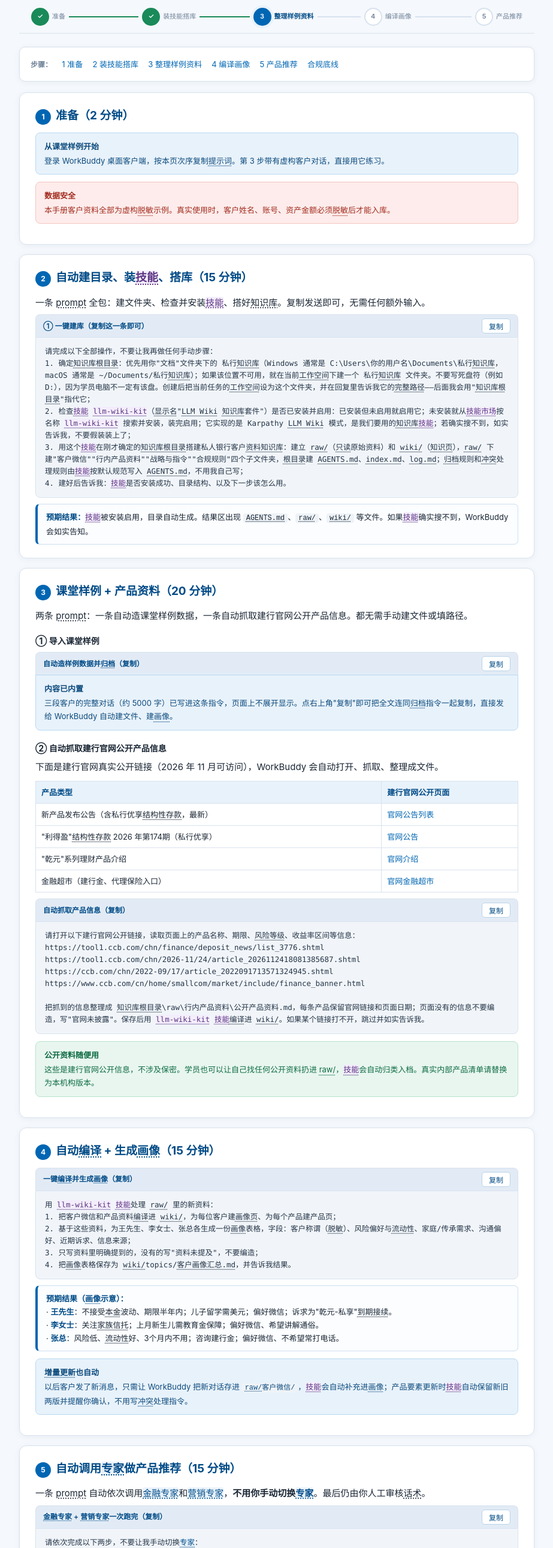
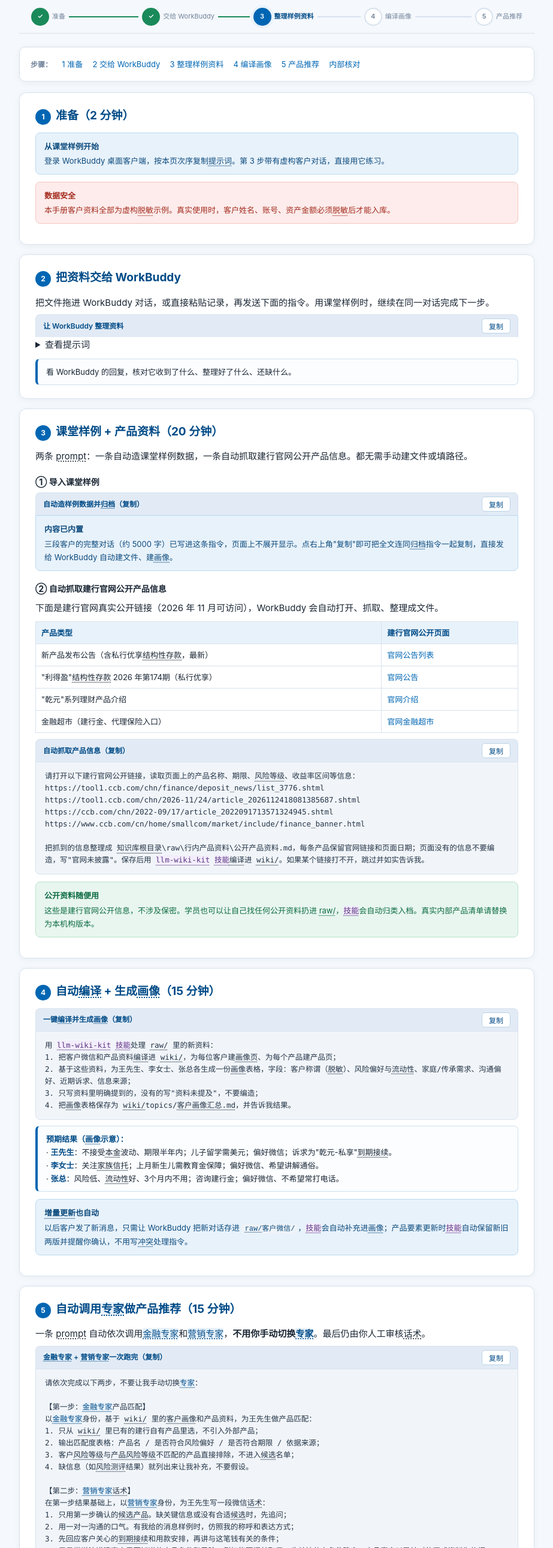
Before and after one commit to zhqiang1989/my_AI_workflow, a plain HTML site: page 私行客户经理_WorkBuddy实操手册.html in a window 1280 px wide. Shown: the part 219-2800 px from the top of the page at 60% size, without its empty margins (178-1101 px from the left). Drawn offline with Linux system fonts and the light colour scheme.

Commit message:
Simplify WorkBuddy intake and keep review guidance internal

```diff
--- a/私行客户经理_WorkBuddy实操手册.html
+++ b/私行客户经理_WorkBuddy实操手册.html
@@ -117,7 +117,7 @@ footer{text-align:center;color:var(--ink3);font-size:12px;padding:20px 16px 34px
 <div class="pbar">
   <div class="inner">
     <div class="pstep" data-step="s1"><div class="pdot">1</div><span class="plabel">准备</span><div class="pline"></div></div>
-    <div class="pstep" data-step="s2"><div class="pdot">2</div><span class="plabel">装技能搭库</span><div class="pline"></div></div>
+    <div class="pstep" data-step="s2"><div class="pdot">2</div><span class="plabel">交给 WorkBuddy</span><div class="pline"></div></div>
     <div class="pstep" data-step="s3"><div class="pdot">3</div><span class="plabel">整理样例资料</span><div class="pline"></div></div>
     <div class="pstep" data-step="s4"><div class="pdot">4</div><span class="plabel">编译画像</span><div class="pline"></div></div>
     <div class="pstep" data-step="s5"><div class="pdot">5</div><span class="plabel">产品推荐</span></div>
@@ -126,11 +126,11 @@ footer{text-align:center;color:var(--ink3);font-size:12px;padding:20px 16px 34px
 <nav>
   <b>步骤：</b>
   <a href="#s1">1 准备</a>
-  <a href="#s2">2 装技能搭库</a>
+  <a href="#s2">2 交给 WorkBuddy</a>
   <a href="#s3">3 整理样例资料</a>
   <a href="#s4">4 编译画像</a>
   <a href="#s5">5 产品推荐</a>
-  <a href="#s7">合规底线</a>
+  <a href="#s7">内部核对</a>
 </nav>
 
 <section id="s1">
@@ -140,15 +140,17 @@ footer{text-align:center;color:var(--ink3);font-size:12px;padding:20px 16px 34px
 </section>
 
 <section id="s2">
-  <h2><span class="n">2</span>自动建目录、装技能、搭库（15 分钟）</h2>
-  <p>一条 prompt 全包：建文件夹、检查并安装技能、搭好知识库。复制发送即可，无需任何额外输入。</p>
-  <div class="phead"><span class="lbl">① 一键建库（复制这一条即可）</span><button class="copy" data-t="p1">复制</button></div>
-  <pre id="p1">请完成以下全部操作，不要让我再做任何手动步骤：
-1. 确定知识库根目录：优先用你"文档"文件夹下的 私行知识库（Windows 通常是 C:\Users\你的用户名\Documents\私行知识库，macOS 通常是 ~/Documents/私行知识库）；如果该位置不可用，就在当前工作空间下建一个 私行知识库 文件夹。不要写死盘符（例如 D:），因为学员电脑不一定有该盘。创建后把当前任务的工作空间设为这个文件夹，并在回复里告诉我它的完整路径——后面我会用"知识库根目录"指代它；
-2. 检查技能 llm-wiki-kit（显示名"LLM Wiki 知识库套件"）是否已安装并启用：已安装但未启用就启用它；未安装就从技能市场按名称 llm-wiki-kit 搜索并安装，装完启用；它实现的是 Karpathy LLM Wiki 模式，是我们要用的知识库技能；若确实搜不到，如实告诉我，不要假装装上了；
-3. 用这个技能在刚才确定的知识库根目录搭建私人银行客户资料知识库：建立 raw/（只读原始资料）和 wiki/（知识页），raw/ 下建"客户微信""行内产品资料""战略与指令""合规规则"四个子文件夹，根目录建 AGENTS.md、index.md、log.md；归档规则和冲突处理规则由技能按默认规范写入 AGENTS.md，不用我自己写；
-4. 建好后告诉我：技能是否安装成功、目录结构、以及下一步该怎么用。</pre>
-  <div class="res"><b>预期结果：</b>技能被安装启用，目录自动生成。结果区出现 <code>AGENTS.md</code>、<code>raw/</code>、<code>wiki/</code> 等文件。如果技能确实搜不到，WorkBuddy 会如实告知。</div>
+  <h2><span class="n">2</span>把资料交给 WorkBuddy</h2>
+  <p>把文件拖进 WorkBuddy 对话，或直接粘贴记录，再发送下面的指令。用课堂样例时，继续在同一对话完成下一步。</p>
+  <div class="phead"><span class="lbl">让 WorkBuddy 整理资料</span><button class="copy" data-t="p1">复制</button></div>
+  <details><summary>查看提示词</summary>
+  <pre id="p1">请用已有的 llm-wiki-kit 整理我交给你的文件和记录。
+1. 优先沿用当前已选的知识库。若当前工作空间还没有知识库，就在可写目录准备「私行知识库」，后续用「知识库根目录」指代同一个目录。技能不可用或需要授权时，告诉我下一步该确认什么。
+2. 按材料分类归档。raw/ 放原始材料，其中「客户微信」放对话记录，「行内产品资料」放说明书等产品资料，「战略与指令」放内部要求，「合规规则」放供内部核对的参考资料，不发给客户。wiki/ 放整理后的客户画像和产品页。
+3. 建立或沿用 AGENTS.md 中的整理规则，维护 index.md 和 log.md。保留原件，记录出处，信息冲突或缺失就标明。暂时没有材料时，先准备好知识库，等我交给你材料。
+完成后用几句话告诉我收到了哪些材料、整理好了什么、还有什么需要我确认。</pre>
+  </details>
+  <div class="res">看 WorkBuddy 的回复，核对它收到了什么、整理好了什么、还缺什么。</div>
 </section>
 
 <section id="s3">
@@ -356,18 +358,19 @@ https://www.ccb.com/cn/home/smallcom/market/include/finance_banner.html
 
 【第二步：营销专家话术】
 在第一步结果基础上，以营销专家身份，为王先生写一段微信话术：
-1. 只用第一步确认的候选产品；
-2. 专业、克制，像一对一的客户经理，不要推销感；
-3. 先回应他关心的"利率下行、到期接续"，再自然引出产品；
-4. 收益只讲客观要素——期限和官网公布的年化区间，用"有下限保底"的说法，不要写"有下限有上限""收益浮动"这类表述；
+1. 只用第一步确认的候选产品。缺关键信息或没有合适候选时，先追问；
+2. 用一对一沟通的口气。有我给的消息样例时，仿照我的称呼和表达方式；
+3. 先回应客户关心的到期接续和用款安排，再讲与这笔钱有关的条件；
+4. 用日常说法讲清客户需要知道的产品条件和风险，例如能否提前取用、收益按什么条件确定。产品事实以已核对的正式资料为依据；
 5. 只写已经确认或已经做到的事，不要写"我没动XX""我另外整理XX""我先查一下再回复您"这类还没做的动作；
-6. 话术里不要出现风险提示、免责声明、"不承诺保本保收益""以最新公告为准"这类字样；
+6. 合规规则只作为经理内部核对的参考。内部文件、核对清单和审阅意见不发给客户。客户草稿围绕对方的问题来写，用自然的说法交代相关条件；
 7. 200 字以内，结尾留一个开放式问题。</pre>
-  <div class="res"><b>话术示例（需人工审核）：</b><br>王先生您好，您提到利率还在降、那笔 500 万的乾元-私享 12 月中旬到期——我按您说的稳健、半年以内，先给您看建行"利得盈"私行优享最新一期：118 天，官网公告年化 0.65%—2.05%，收益有下限保底。您看这期期限，跟孩子这笔钱的安排对得上吗？</div>
+  <div class="res"><b>话术示例（需人工审核）</b><br>王先生您好，您那笔钱 12 月中旬到期，您也提到想先给孩子留一部分。孩子这笔钱最早大概什么时候要用？我好按这个时间帮您比较能接上的安排。</div>
 </section>
 
 <section id="s7">
-  <h2>三条合规底线</h2>
+  <h2>经理内部核对</h2>
+  <p>合规规则和核对记录只作为内部参考，不发给客户。跟客户沟通时，直接回应对方关心的事，把必要的产品条件和风险说清楚。</p>
   <div class="note red"><b>1 · 脱敏</b>真实客户姓名、账号、金额必须脱敏后入库；客户数据只存本地，不上传、不同步公共盘。</div>
   <div class="note red"><b>2 · 人工审核</b>AI 生成的话术、推荐必须逐句审核后才能发送。微信自动归档只读不发送。AI 只起草，不对外沟通。</div>
   <div class="note red"><b>3 · 不承诺不夸大</b>不得承诺保本保收益；收益率以建行官方最新公告为准；风险不匹配一票否决。</div>
@@ -774,7 +777,15 @@ https://www.ccb.com/cn/home/smallcom/market/include/finance_banner.html
     var ok=false;try{ok=document.execCommand('copy')}catch(e){ok=false}
     document.body.removeChild(a);
     if(ok){flash(btn,'已复制',true)}
-    else{var pre=document.getElementById(btn.getAttribute('data-t'));if(pre)selectPre(pre);flash(btn,'已选中·按Ctrl+C',false)}
+    else{
+      var pre=document.getElementById(btn.getAttribute('data-t'));
+      if(pre){
+        var details=pre.closest('details');
+        if(details)details.open=true;
+        selectPre(pre);
+      }
+      flash(btn,'已选中·按Ctrl+C',false);
+    }
   }
   function doCopy(btn,text){
     if(navigator.clipboard&&navigator.clipboard.writeText){
@@ -894,14 +905,15 @@ showLinkedSection();
     permission: ['权限确认|权限弹窗|只读权限', '决定任务可以访问哪些文件或执行哪些动作。WorkBuddy 在默认权限下可能对敏感操作或工作空间之外的动作发出确认提示。看清对象和动作再选，例如这次只需要读指定目录。'],
     skill: ['Skill|技能', 'WorkBuddy 能重复调用的做事方法，可以把说明、参考资料或辅助脚本放在一起。相同步骤频繁重做时最有用，例如每次整理新聊天都保留原文、标注出处并更新日志。', 'skill'],
     market: ['技能市场|安装确认', 'WorkBuddy 里查找、查看和安装 Skill 的入口。已有可复用技能时，先在市场看名称、作者、用法和权限，再确认安装。可在“已安装”里核对是否成功。', 'skill'],
-    kit: ['llm-wiki-kit', '手册里要查找的 LLM Wiki 整理 Skill，目标是按同一规则归档原文、维护知识页、索引和日志。适合有新资料时重复整理。先核对在自己的 WorkBuddy 中能否安装和启用。', 'skill'],
-    llmWiki: ['LLM Wiki', '一种让 AI 持续维护知识的组织方法，把原文、整理后的知识页和工作规则分开。适合要长期补充、反复回查的资料，例如新到一条对话时更新客户页，同时留好原话出处。'],
-    library: ['资料知识库|知识库', '集中保存原始材料、整理结果和出处的地方。适合同一批资料会多次使用的任务，例如平时积累对话、会前查客户需求、会后补充新变化。'],
-    wikiPage: ['Wiki画像|Wiki|wiki/|知识页', '整理完的知识页及其文件夹。这套练习按客户或产品分开写，查资料时先看对应页，再顺着出处核对原文。'],
-    raw: ['raw/', '存原始材料的文件夹，例如聊天 TXT 和官网下载的说明书。第一次入库和后来补资料都先保存原文，改写后的摘要放在知识页里，方便回查。'],
-    rules: ['AGENTS.md', '这套课堂知识库写给 Agent 的工作规则。新建库时写好，整理资料前按它操作，例如保留原件、给每条事实标出处、信息冲突时先待核。'],
-    index: ['index.md|索引', '知识库的导航页，告诉你有哪些客户页和产品页、去哪里找。新增页面后补一条链接，下次经理或 AI 都能从目录快速找到对应条目。'],
-    log: ['log.md|日志', '资料整理的流水账。每次运行后记录何时用了哪些来源、更新了哪些页面、还有什么待核。课堂上用它判断一次增量更新有没有真正完成。'],
+    kit: ['llm-wiki-kit', 'WorkBuddy 用来整理你交给它的文件和记录的技能。', 'skill'],
+    llmWiki: ['LLM Wiki', '把文件或记录交给 WorkBuddy，它负责保存原文和更新知识页。'],
+    library: ['资料知识库|知识库', '集中放原始资料、整理结果和出处。'],
+    wikiPage: ['Wiki画像|Wiki|wiki/|知识页', '放 WorkBuddy 整理后的客户画像和产品页。'],
+    raw: ['raw/', '放对话记录、产品说明书和内部参考资料等原件。'],
+    rules: ['AGENTS.md', '放 WorkBuddy 整理资料时用的规则。'],
+    index: ['index.md|索引', '放客户页和产品页的目录。'],
+    log: ['log.md|日志', '记下 WorkBuddy 本次整理和更新了什么。'],
+    complianceReference: ['合规规则', '只供经理内部核对，不发给客户。客户消息用平时的话讲清对方关心的实际条件。'],
     txt: ['TXT', '只保存文字的文件，用记事本等编辑器就能打开。适合保留聊天原句、日期和说话人，例如为每位虚构客户各存一份对话。'],
     pdf: ['PDF', '能保留正式文件的版式和页码，适合用作条款原件。核对期限或收益条件时，一并记下 PDF 的标题、版本和具体页码。'],
     zip: ['ZIP', '把多个文件放在一起传输的压缩包。课堂可以下载完整样例包，解压后分别查看每位客户的 TXT。'],
```
